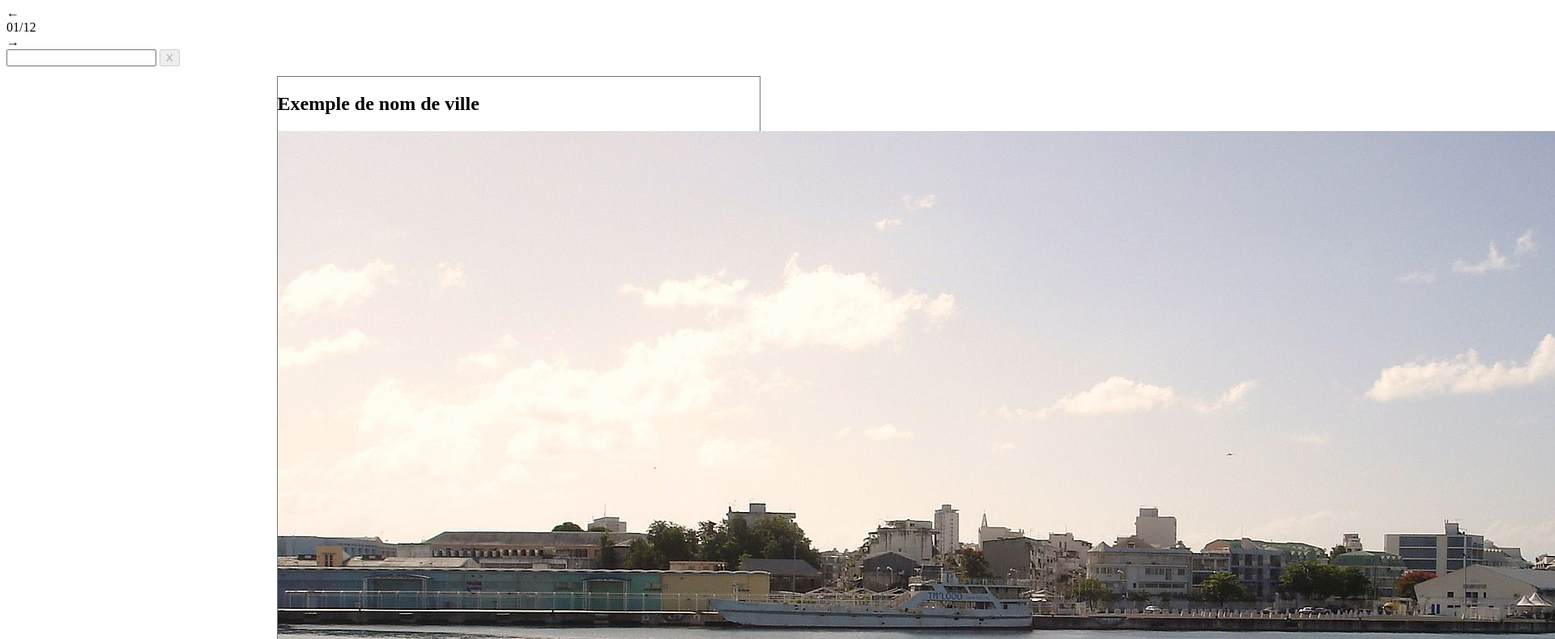
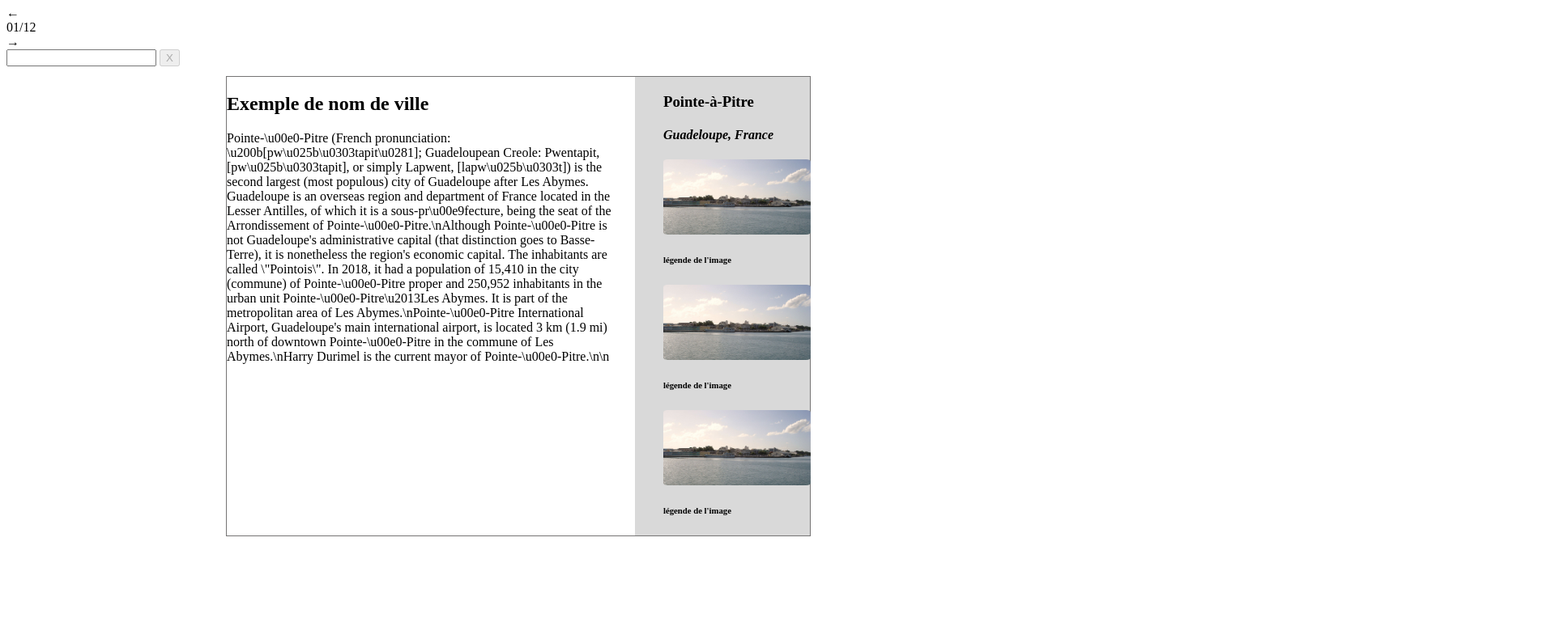
Before and after one commit to twenty1-23/TP_Villes_du_Monde, a plain HTML site: page www/index.html in a window 1280 px wide. Shown: the part 73-863 px from the top of the page at 81% size, 1920 px wide, since content can reach past the window. After the commit the page ends 800 px from the top, so only its background shows below. Drawn offline with Linux system fonts and the light colour scheme.

Commit message:
HTML/CSS in progress...

```diff
--- a/www/data/datas.json
+++ b/www/data/datas.json
@@ -2,6 +2,7 @@
     "towns":[
         {
             "name": "Pointe-à-Pitre",
+            "url": "https://en.wikipedia.org/wiki/Berlin",
             "country": "France",
             "region": "Guadeloupe",
             "state": "",
@@ -21,6 +22,7 @@
         },
         {
             "name": "New York",
+            "url": "https://en.wikipedia.org/wiki/Berlin",
             "country": "Etats-Unis",
             "region": "",
             "state": "New York",
@@ -40,6 +42,7 @@
         },
         {
             "name": "New York",
+            "url": "https://en.wikipedia.org/wiki/Berlin",
             "country": "Etats-Unis",
             "region": "",
             "state": "New York",
--- a/www/index.html
+++ b/www/index.html
@@ -27,13 +27,23 @@
         <div id="left">
             <div id=""></div>
             <h2>Exemple de nom de ville</h2>
+            <p>Pointe-\u00e0-Pitre (French pronunciation: \u200b[pw\u025b\u0303tapit\u0281]; Guadeloupean Creole: Pwentapit, [pw\u025b\u0303tapit], or simply Lapwent, [lapw\u025b\u0303t]) is the second largest (most populous) city of Guadeloupe after Les Abymes. Guadeloupe is an overseas region and department of France located in the Lesser Antilles, of which it is a sous-pr\u00e9fecture, being the seat of the Arrondissement of Pointe-\u00e0-Pitre.\nAlthough Pointe-\u00e0-Pitre is not Guadeloupe's administrative capital (that distinction goes to Basse-Terre), it is nonetheless the region's economic capital. The inhabitants are called \"Pointois\". In 2018, it had a population of 15,410 in the city (commune) of Pointe-\u00e0-Pitre proper and 250,952 inhabitants in the urban unit Pointe-\u00e0-Pitre\u2013Les Abymes. It is part of the metropolitan area of Les Abymes.\nPointe-\u00e0-Pitre International Airport, Guadeloupe's main international airport, is located 3 km (1.9 mi) north of downtown Pointe-\u00e0-Pitre in the commune of Les Abymes.\nHarry Durimel is the current mayor of Pointe-\u00e0-Pitre.\n\n</p>
         </div>
         <div id="right">
-            <div id="images">
-                <img src="image/1920px-Pointe-à-Pitre.jpeg">
-                <h5 id="caption">légende de l'image</h5>
+            <div id="right_container">
+                <div id="right_container_town_name"><h3>Pointe-à-Pitre</h3></div>
+                <div id="right_container_town_details"><h4><i>Guadeloupe, France</i></h4></div>
+                <div id="right_container_images">
+                    <img src="image/1920px-Pointe-à-Pitre.jpeg">
+                    <h6 id="caption">légende de l'image</h6>
+                    <img src="image/1920px-Pointe-à-Pitre.jpeg">
+                    <h6 id="caption">légende de l'image</h6>
+                    <img src="image/1920px-Pointe-à-Pitre.jpeg">
+                    <h6 id="caption">légende de l'image</h6>
+                </div>
             </div>
         </div>
+        <footer></footer>
     </div>
 
     <script src="javascript/fw.js"></script>
--- a/www/style/styles.css
+++ b/www/style/styles.css
@@ -1,8 +1,50 @@
+h1{
+    text-align: center;
+}
+
 #container{
     margin: 12px auto;
-    width: 595px;
+    width: 720px;
     border-style: solid;
     border-color: #757474;
     border-width: thin;
     background-color: white;
 }
+
+#left, #right{
+    display: inline-block;
+}
+
+#left{
+    width: 68%;
+}
+
+#left_container{
+    width: 356px;
+    margin: auto;
+    margin-bottom: 21px;
+}
+
+#right{
+    width: 30%;
+    background-color: #d9d9d9;
+    float: right;
+}
+
+#right_container{
+    width: 146px;
+    margin: 20px auto 0 auto;
+    margin-right: auto;
+}
+
+#right_container_images img{
+    max-width: 182px;
+    height: auto;
+    border-radius: 3%;
+    margin: 0 auto;
+    display: block;
+}
+
+footer{
+    clear: both;
+}
```
